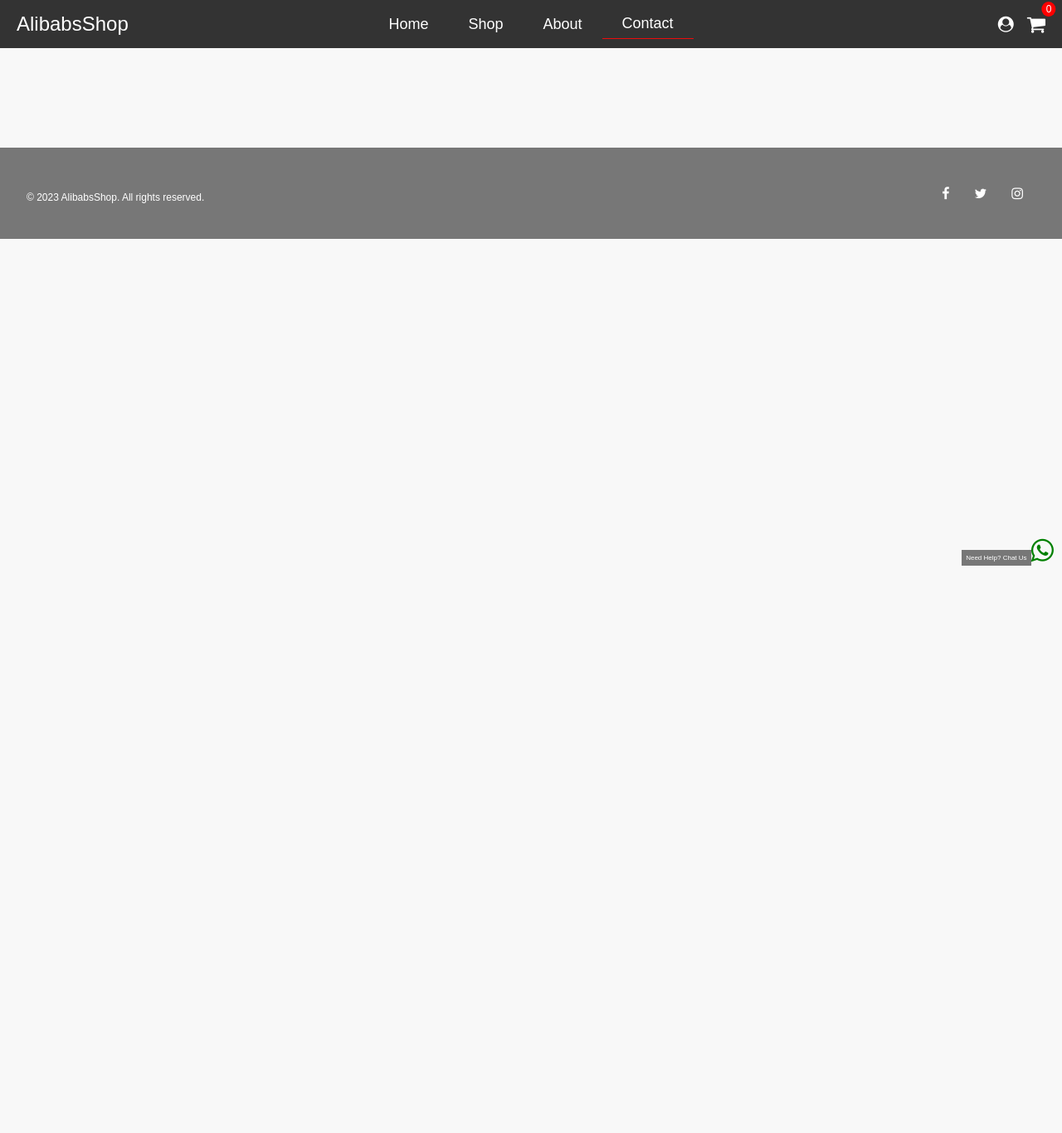
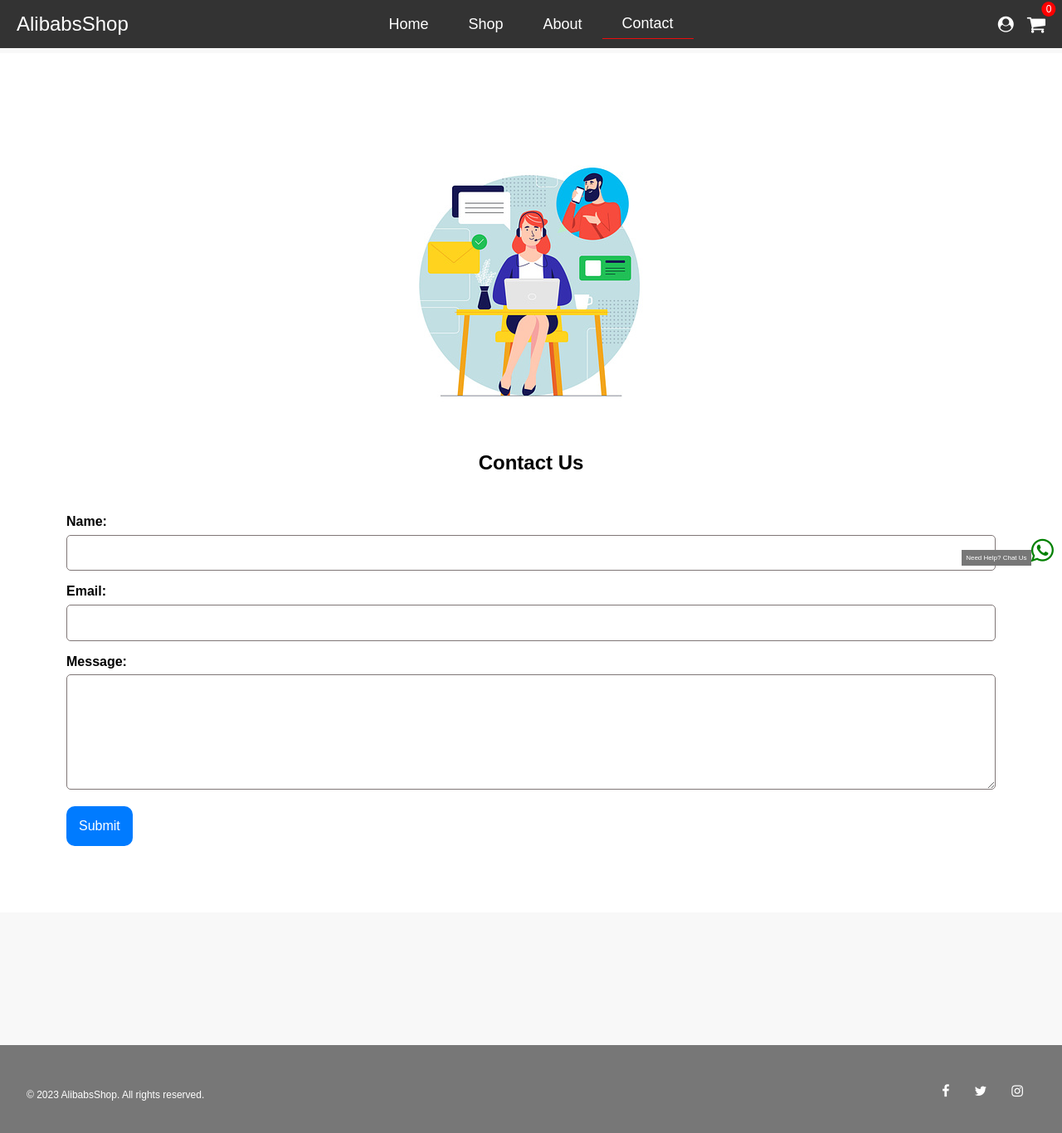
Before and after one commit to abmanaf/ShopMe, a React (Vite) app: page /Contact in a window 1280 px wide. Shown: the top 1366 px of the page at 83% size. Before the commit the page ends 800 px from the top, so only its background shows below. Built offline with nearby package versions, Linux system fonts and the light colour scheme.

Commit message:
i made a lot of changes

```diff
--- /dev/null
+++ b/src/Contact.css
@@ -0,0 +1,98 @@
+/* Contact.css */
+
+.Contact-container {
+  margin-top: 4em;
+  width: 100%;
+  margin-right: auto;
+  margin-left: auto;
+  padding: 5em;
+  background-color: #ffffff;
+}
+
+.Contact-container p {
+  text-align: center;
+}
+.contact {
+  text-align: center;
+  margin-bottom: 2em;
+}
+
+.contact-image {
+  background-image: url("finalContact.jpg");
+  background-position: center; /* Center the background image */
+  background-repeat: no-repeat;
+  width: 100%;
+  height: 50vh;
+  display: flex;
+  margin-left: auto;
+  margin-right: auto;
+  align-items: center;
+  justify-content: center;
+  padding: 5em;
+}
+
+.contact-image img {
+  width: 100%;
+  max-height: 100%;
+}
+/*
+.contact-forms {
+  width: 100%;
+  padding: 2em;
+}
+
+form {
+  display: flex;
+  flex-direction: column;
+}
+*/
+
+.form-group {
+  margin-bottom: 1em;
+}
+
+label {
+  font-weight: bold;
+}
+
+input {
+  padding: 1em;
+  width: 100%;
+  margin-top: 0.5em;
+  border-radius: 5px;
+  border: 1px solid rgb(127, 118, 118);
+}
+textarea {
+  padding: 4em;
+  width: 100%;
+  margin-top: 0.5em;
+  border-radius: 5px;
+  border: 1px solid rgb(127, 118, 118);
+}
+
+.submit-message {
+  background-color: #007bff;
+  color: #fff;
+  padding: 0.5em;
+  border: none;
+  cursor: pointer;
+  font-size: 1em;
+  border-radius: 10px;
+  padding: 15px 15px;
+}
+@media only screen and (min-width: 1366px) {
+  .Contact-container {
+    margin-top: 4em;
+    width: 100%;
+    height: 80vh;
+    margin-right: auto;
+    margin-left: auto;
+    padding: 5em;
+    display: flex;
+    background-color: #ffffff;
+  }
+  .contact-forms {
+    width: 100%;
+    padding: 2em;
+  }
+}
--- a/src/Contact.jsx
+++ b/src/Contact.jsx
@@ -1,19 +1,90 @@
-import React from "react";
-import { useLocation } from "react-router-dom";
+import React, { useState } from "react";
+// import { useLocation } from "react-router-dom";
+import "./Contact.css";
 
 const Contact = () => {
-  const location = useLocation();
-  const { CheckPointItem } = location.state || {};
+  const [contactingName, setContactingName] = useState("");
+  const [contactingEmail, setContactingEmail] = useState("");
+  const [contactingMessage, setContactingMessage] = useState("");
+
+  const [contacting, setContacting] = useState([]);
+
+  const handleSendFromContactPage = (e) => {
+    e.preventDefault();
+
+    if (contactingName && contactingEmail && contactingMessage) {
+      const newContact = {
+        name: contactingName,
+        email: contactingEmail,
+        message: contactingMessage,
+      };
+
+      setContacting((contacting) =>
+       [...contacting,
+         newContact
+        ]);
+
+      setContactingName("");
+      setContactingEmail("");
+      setContactingMessage("");
+    } else {
+      alert("Please fill in all fields before submitting.");
+    }
+    console.log(`mame ${contactingName}, email: ${contactingEmail}, message: ${contactingMessage}`)
+  };
+
+  // const location = useLocation();
+  // const { CheckPointItem } = location.state || {};
 
   return (
-    <div>
-      <p style={headerStyle}>Contact Page Comming soon</p>
+    <div className="Contact-container">
+      <div className="contact-image"></div>
+      <div className="contact-forms">
+        <form>
+          <h2 className="contact">Contact Us</h2>
+          <div className="form-group">
+            <label htmlFor="name">Name:</label>
+            <input
+              type="text"
+              id="name"
+              name="name"
+              required
+              value={contactingName}
+              onChange={(e) => setContactingName(e.target.value)}
+            />
+          </div>
+          <div className="form-group">
+            <label htmlFor="email">Email:</label>
+            <input
+              type="email"
+              id="email"
+              name="email"
+              required
+              value={contactingEmail}
+              onChange={(e) => setContactingEmail(e.target.value)}
+            />
+          </div>
+          <div className="form-group">
+            <label htmlFor="message">Message:</label>
+            <textarea
+              id="message"
+              name="message"
+              required
+              value={contactingMessage}
+              onChange={(e) => setContactingMessage(e.target.value)}
+            ></textarea>
+          </div>
+          <button
+            className="submit-message"
+            type="submit"
+            onClick={handleSendFromContactPage}
+          >
+            Submit
+          </button>
+        </form>
+      </div>
     </div>
   );
 };
 
 export default Contact;
-
-const headerStyle = {
-  textAlign: "center",
-};
```
Also changed, not shown: src/finalContact.jpg (added).
